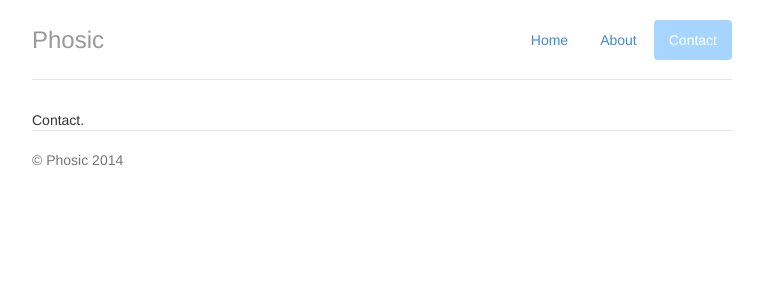
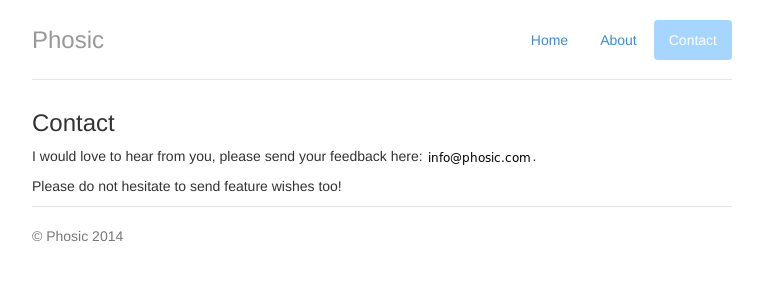
Before and after one commit to kotnik/phosic, a Flask app: page /contact/ in a window 1280 px wide. Shown: the top 300 px of the page, without its empty margins (258-1021 px from the left). Run offline with Flask 2, Linux system fonts and the light colour scheme; parts of the project's set-up code (start-up, migrations or seed data) failed here and were passed over; some libraries are stand-ins or nearby versions.

Commit message:
html: contact page

```diff
--- a/templates/contact.html
+++ b/templates/contact.html
@@ -4,5 +4,11 @@
 {% endblock %}
 
 {% block main %}
-Contact.
+
+<h3>Contact</h3>
+
+<p>I would love to hear from you, please send your feedback here: <img src="{{ url_for('static', filename='img/mail.png') }}" />.</p>
+
+<p>Please do not hesitate to send feature wishes too!</p>
+
 {% endblock %}
```
Also changed, not shown: static/img/mail.png (added).
